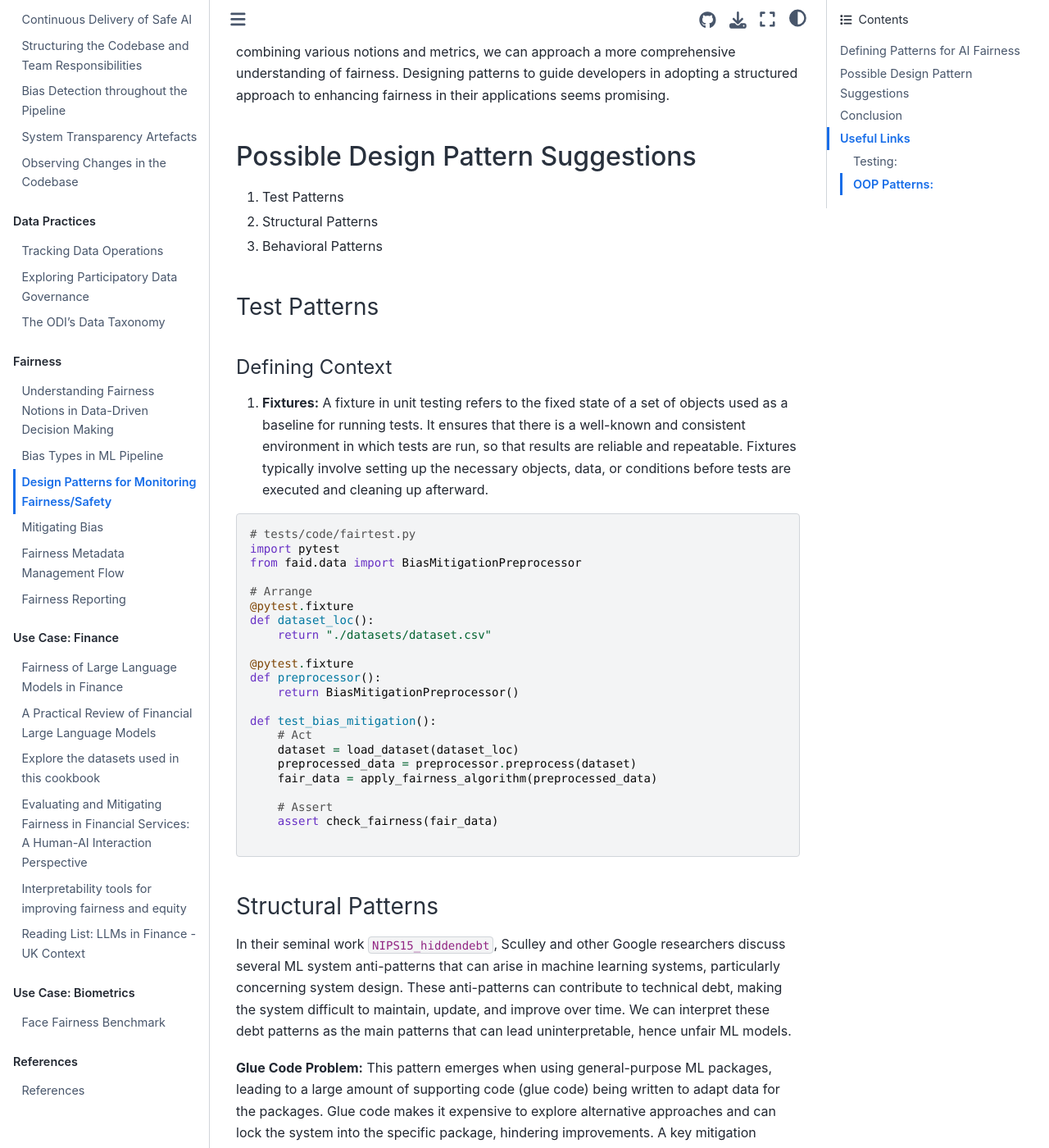
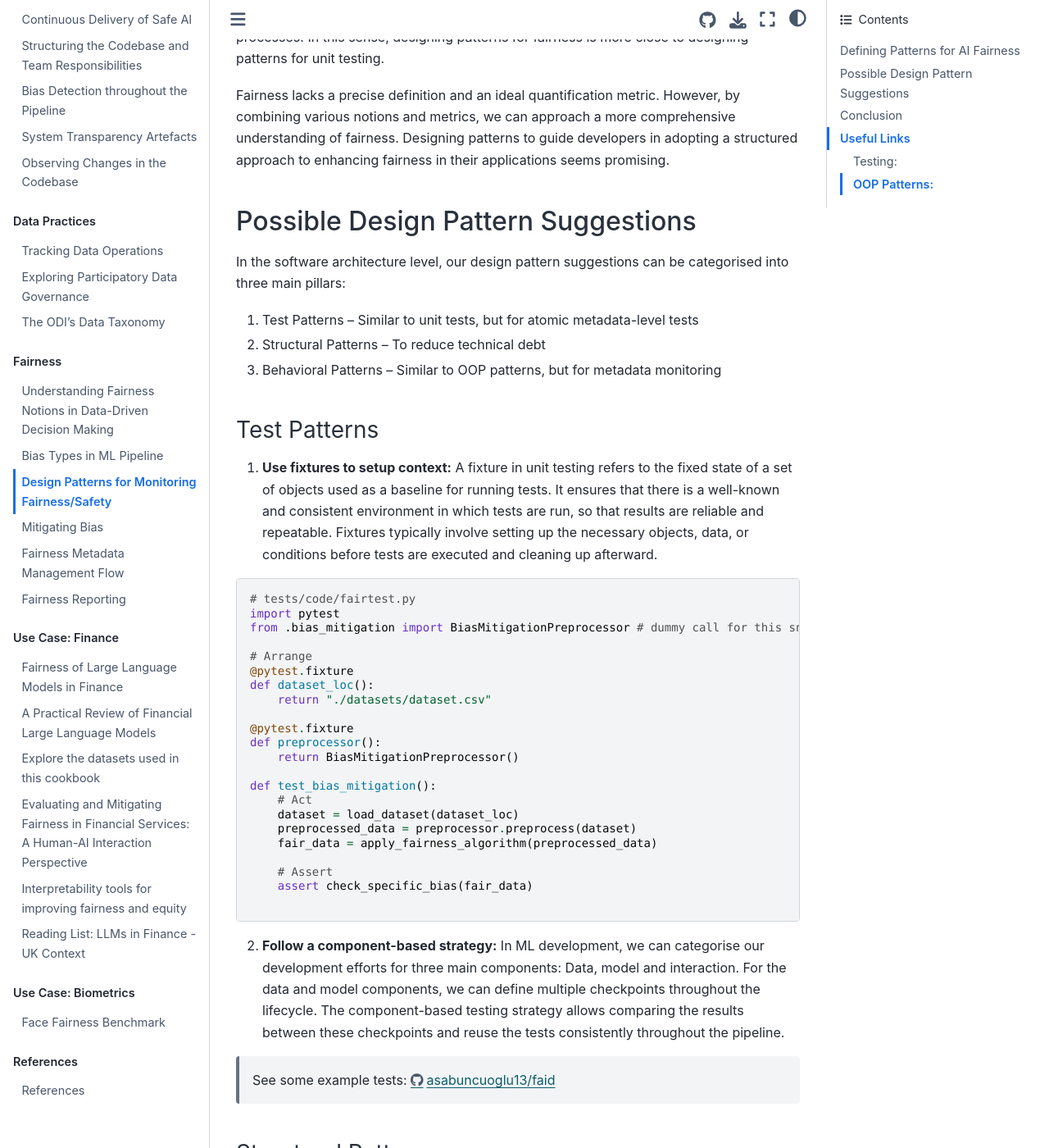
Before and after one commit to asabuncuoglu13/equitable-ai-cookbook, a Jupyter Book: the page built from docs/fairness/patterns.md, in a window 1280 px wide and 1400 px high, scrolled down 1502 px. Shown: the whole window at 82% size. Built offline with Jupyter Book 1.0.4 settings and Sphinx 7.4.7 and the Sphinx Book theme 1.1.4, drawn with Linux system fonts in a browser that asks for light colours; pages that are not in the unit, such as notebooks, are missing from menus; cross-references to code outside the pages are shown as plain code; some of the changed text lies outside the part shown.

Commit message:
patterns

````diff
--- a/docs/fairness/patterns.md
+++ b/docs/fairness/patterns.md
@@ -1,7 +1,9 @@
 # Design Patterns for Monitoring Fairness/Safety
 
 ```{note}
-We shared more generalisable, system-level patterns in [Safety Recipes Chapter](../safety/recipes.md). This chapter focuses on structuring the development codebase for monitoring fairness and broader safety characteristics.
+1. We shared more generalisable, system-level patterns in [Safety Recipes Chapter](../safety/recipes.md).
+2. Then, we shared some desing principles for organising the metadata flow in an organisational structure.
+3. This chapter focuses on structuring the development codebase for monitoring fairness and other safety characteristics.
 ```
 
 "Design patterns" are reusable solutions to common problems that arise during software design and development.These patterns support designers and developers to mitigate many software development concerns "by design." Using patterns in development naturally supports developers in building their solutions with the previously established best practices. For example, design patterns in object-oriented programming define creational, behavioural, and structural relations between objects and their main classes in a codebase. Writing code following the patterns prevents common security and privacy issues. Although it is a common practice in traditional application development, we have not seen a corresponding set of rules within the fairness domain.
@@ -20,20 +22,20 @@
 
 ## Possible Design Pattern Suggestions
 
-1. Test Patterns
-2. Structural Patterns
-3. Behavioral Patterns
+In the software architecture level, our design pattern suggestions can be categorised into three main pillars:
+
+1. Test Patterns -- Similar to unit tests, but for atomic metadata-level tests
+2. Structural Patterns -- To reduce technical debt
+3. Behavioral Patterns -- Similar to OOP patterns, but for metadata monitoring
 
 ### Test Patterns
 
-#### Defining Context
-
-1. **Fixtures:** A fixture in unit testing refers to the fixed state of a set of objects used as a baseline for running tests. It ensures that there is a well-known and consistent environment in which tests are run, so that results are reliable and repeatable. Fixtures typically involve setting up the necessary objects, data, or conditions before tests are executed and cleaning up afterward.
+1. **Use fixtures to setup context:** A fixture in unit testing refers to the fixed state of a set of objects used as a baseline for running tests. It ensures that there is a well-known and consistent environment in which tests are run, so that results are reliable and repeatable. Fixtures typically involve setting up the necessary objects, data, or conditions before tests are executed and cleaning up afterward.
 
 ```python
 # tests/code/fairtest.py
 import pytest
-from faid.data import BiasMitigationPreprocessor
+from .bias_mitigation import BiasMitigationPreprocessor # dummy call for this snippet
 
 # Arrange
 @pytest.fixture
@@ -51,27 +53,25 @@
     fair_data = apply_fairness_algorithm(preprocessed_data)
 
     # Assert
-    assert check_fairness(fair_data)
+    assert check_specific_bias(fair_data)
 
 ```
+
+2. **Follow a component-based strategy:** In ML development, we can categorise our development efforts for three main components: Data, model and interaction. For the data and model components, we can define multiple checkpoints throughout the lifecycle. The component-based testing strategy allows comparing the results between these checkpoints and reuse the tests consistently throughout the pipeline.
+
+> See some example tests: <https://github.com/asabuncuoglu13/faid/tree/main/faid/scan/unit_tests>
 
 ### Structural Patterns
 
 In their seminal work {cite}`NIPS15_hiddendebt`, Sculley and other Google researchers discuss several ML system anti-patterns that can arise in machine learning systems, particularly concerning system design. These anti-patterns can contribute to technical debt, making the system difficult to maintain, update, and improve over time. We can interpret these debt patterns as the main patterns that can lead uninterpretable, hence unfair ML models.
 
-**Glue Code Problem:** This pattern emerges when using general-purpose ML packages, leading to a large amount of supporting code (glue code) being written to adapt data for the packages.  Glue code makes it expensive to explore alternative approaches and can lock the system into the specific package, hindering improvements. A key mitigation strategy is wrapping black-box packages into common APIs. This promotes reusability and simplifies the process of switching between packages.
-
-**Pipeline Jungles Problem:** This anti-pattern often arises in data preparation.  As new data sources and signals are incorporated, the system for preparing data can become a complex and tangled web of processes, making it challenging to manage, test, and debug. A holistic approach to data collection and feature extraction is crucial for avoiding this pattern.  While it demands significant upfront effort, refactoring a pipeline jungle can lead to substantial long-term cost savings and faster innovation.
-
-**Dead Experimental Codepaths Problem:** This anti-pattern refers to the accumulation of conditional branches or experimental codepaths within the main production code. While seemingly harmless individually, these codepaths can exponentially increase system complexity, making maintenance and testing difficult. Regularly reviewing experimental branches to identify and remove unused ones is essential. Often, only a small fraction of these branches remain relevant, and removing the rest can significantly simplify the system.
-
-**Abstraction Debt Problem:** The lack of strong, standardized abstractions in ML system design contributes to this debt. This absence of clear interfaces for handling data streams, models, and predictions can lead to blurred boundaries between system components, making it difficult to maintain and update. The development of widely accepted abstractions for core ML concepts is crucial for mitigating this debt. These abstractions would provide a more structured and modular approach to building and maintaining ML systems. The sources note that the parameter-server abstraction for distributed learning, while not without competition, is a potentially more robust approach compared to MapReduce.
-
-**Plain-Old-Data Type Smell:** Using simple data types like floats and integers to encode complex ML information can lead to ambiguity and complicate system understanding.
-
-**Multiple-Language Smell:** Using multiple programming languages within a single ML system can hinder effective testing, increase maintenance complexity, and make knowledge transfer more difficult.
-
-**Prototype Smell:** Over-reliance on prototyping environments for testing new ideas can indicate a brittle and inflexible production system.  It can also tempt developers to deploy prototype code in production due to time pressures.
+- **Glue Code Problem:** This pattern emerges when using general-purpose ML packages, leading to a large amount of supporting code (glue code) being written to adapt data for the packages.  Glue code makes it expensive to explore alternative approaches and can lock the system into the specific package, hindering improvements. A key mitigation strategy is wrapping black-box packages into common APIs. This promotes reusability and simplifies the process of switching between packages.
+- **Pipeline Jungles Problem:** This anti-pattern often arises in data preparation.  As new data sources and signals are incorporated, the system for preparing data can become a complex and tangled web of processes, making it challenging to manage, test, and debug. A holistic approach to data collection and feature extraction is crucial for avoiding this pattern.  While it demands significant upfront effort, refactoring a pipeline jungle can lead to substantial long-term cost savings and faster innovation.
+- **Dead Experimental Codepaths Problem:** This anti-pattern refers to the accumulation of conditional branches or experimental codepaths within the main production code. While seemingly harmless individually, these codepaths can exponentially increase system complexity, making maintenance and testing difficult. Regularly reviewing experimental branches to identify and remove unused ones is essential. Often, only a small fraction of these branches remain relevant, and removing the rest can significantly simplify the system.
+- **Abstraction Debt Problem:** The lack of strong, standardized abstractions in ML system design contributes to this debt. This absence of clear interfaces for handling data streams, models, and predictions can lead to blurred boundaries between system components, making it difficult to maintain and update. The development of widely accepted abstractions for core ML concepts is crucial for mitigating this debt. These abstractions would provide a more structured and modular approach to building and maintaining ML systems. The sources note that the parameter-server abstraction for distributed learning, while not without competition, is a potentially more robust approach compared to MapReduce.
+- **Plain-Old-Data Type Smell:** Using simple data types like floats and integers to encode complex ML information can lead to ambiguity and complicate system understanding.
+- **Multiple-Language Smell:** Using multiple programming languages within a single ML system can hinder effective testing, increase maintenance complexity, and make knowledge transfer more difficult.
+- **Prototype Smell:** Over-reliance on prototyping environments for testing new ideas can indicate a brittle and inflexible production system.  It can also tempt developers to deploy prototype code in production due to time pressures.
 
 #### Technical Debt and Bias in ML Systems
 
````
